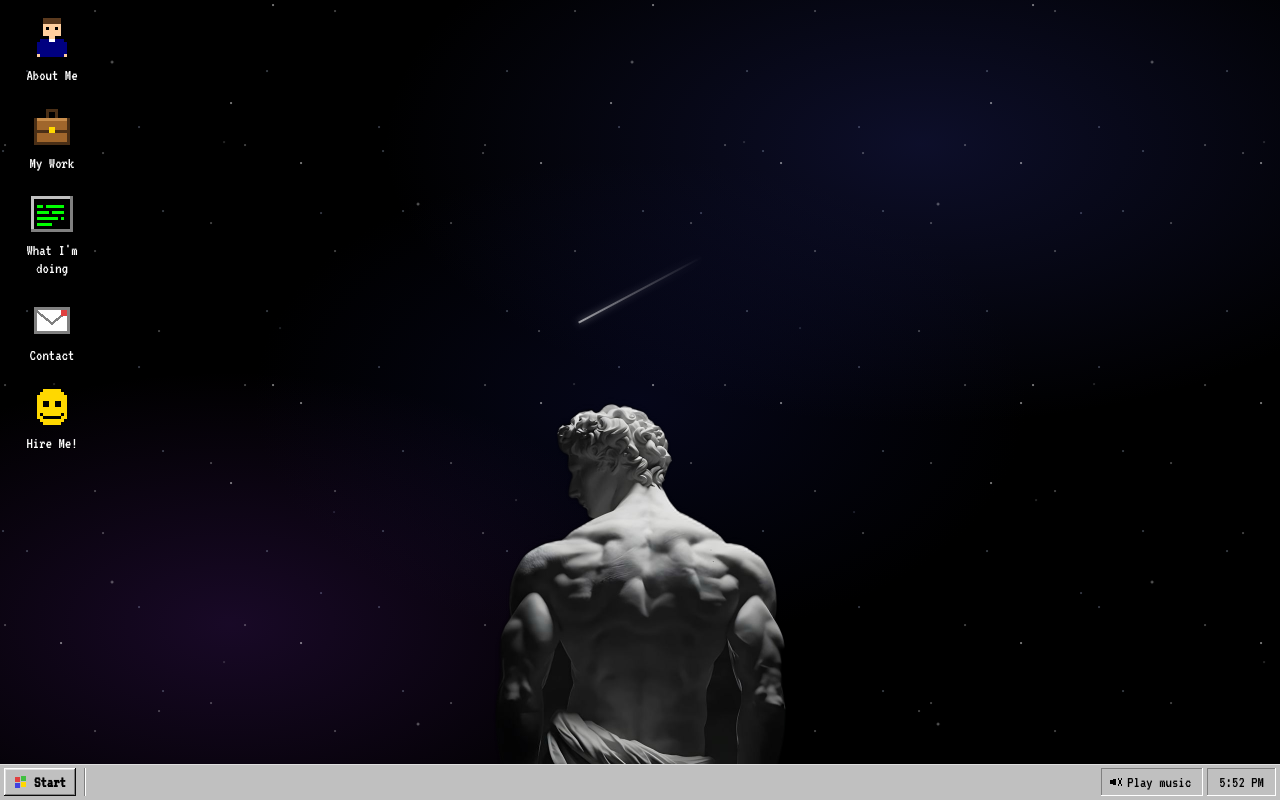
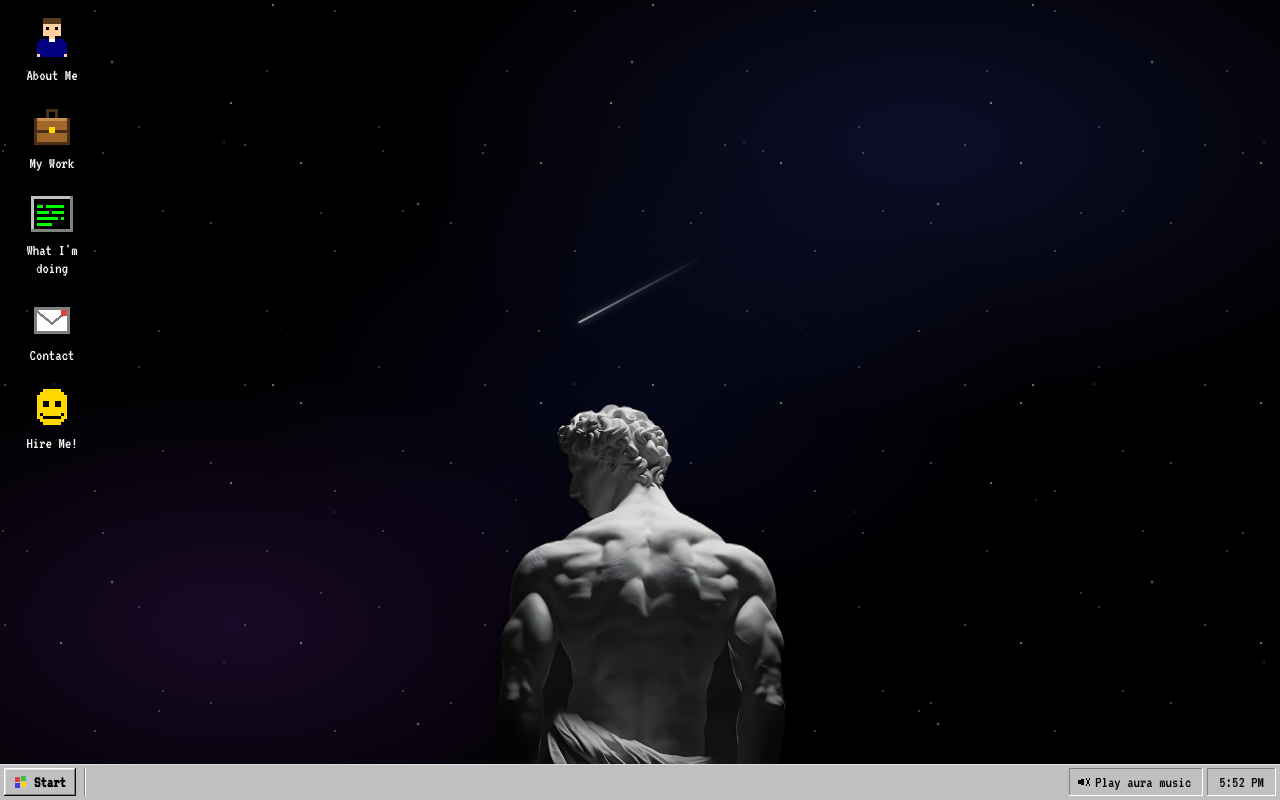
Before and after one commit to yapsancode/portfolio-v2, a Next.js app: page / in a window 1280 px wide. Built offline with nearby package versions, Linux system fonts and the light colour scheme.

Commit message:
update music title

```diff
--- a/src/components/desktop/SoundToggle.tsx
+++ b/src/components/desktop/SoundToggle.tsx
@@ -50,12 +50,12 @@ export default function SoundToggle() {
         type="button"
         className="flex h-full items-center gap-1 px-1 font-pixel text-base"
         aria-pressed={playing}
-        aria-label={playing ? "Pause music" : "Play music"}
-        title={playing ? "Pause music" : "Play music"}
+        aria-label={playing ? "Pause music" : "Play aura music"}
+        title={playing ? "Pause music" : "Play aura music"}
         onClick={toggle}
       >
         <SpeakerGlyph playing={playing} />
-        <span className="pr-1">{playing ? "Pause" : "Play music"}</span>
+        <span className="pr-1">{playing ? "Pause" : "Play aura music"}</span>
       </button>
       <audio ref={audioRef} src={MUSIC_URL} loop preload="none" />
     </div>
```
